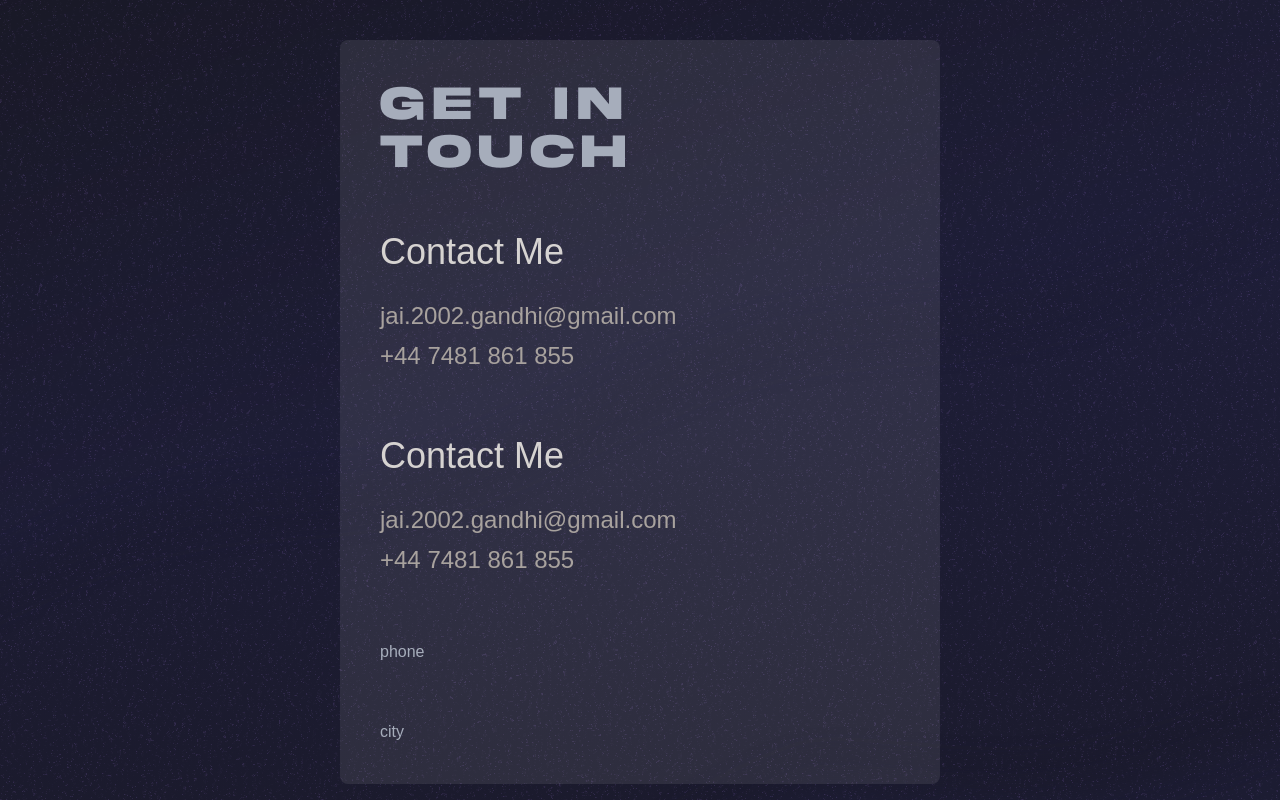
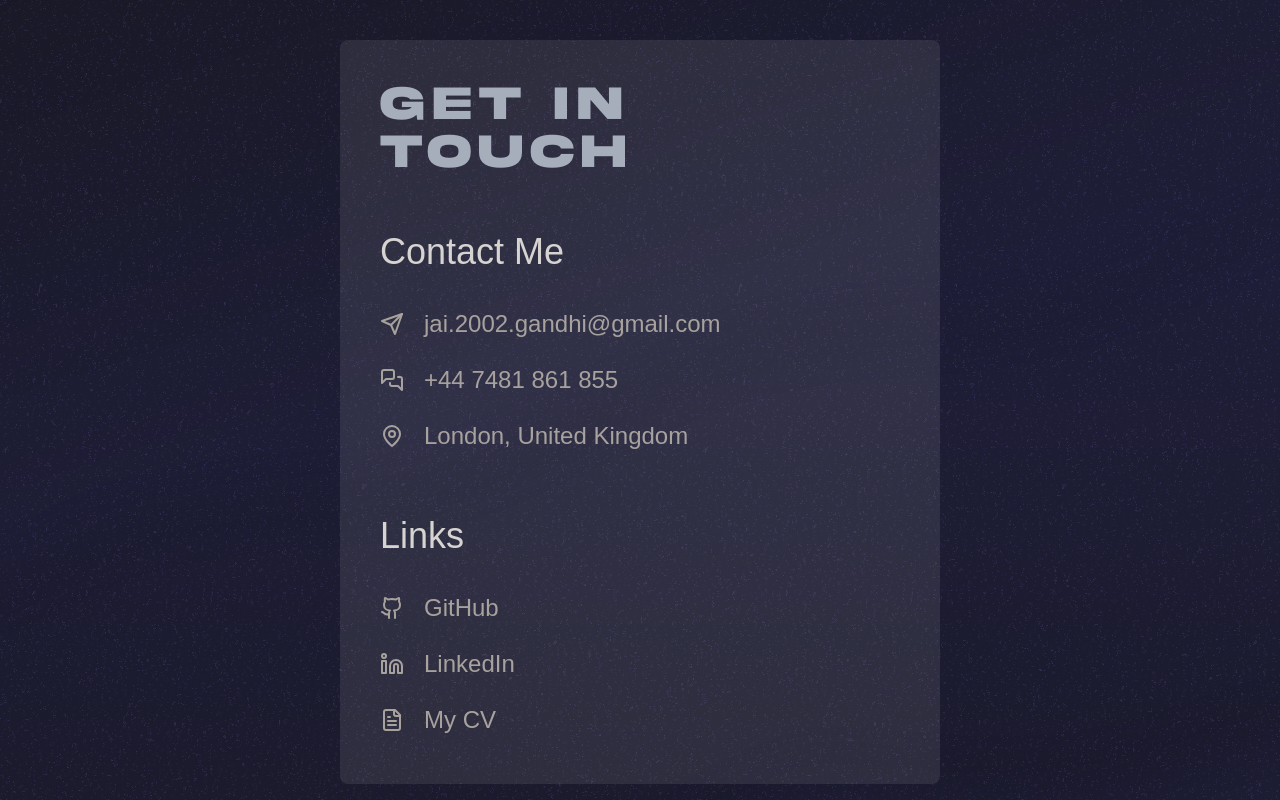
Before and after one commit to jg2002-j/JG-Portfolio, a React (Vite) app: page /contact in a window 1280 px wide. Shown: the top 800 px of the page. Built offline with nearby package versions, Linux system fonts and the light colour scheme; a web font is replaced by a local one.

Commit message:
contact page done

```diff
--- a/src/pages/ContactPage.jsx
+++ b/src/pages/ContactPage.jsx
@@ -1,6 +1,7 @@
 import React, { useState } from "react";
 import ContactForm from "../components/ContactForm";
 import FeedbackForm from "../components/FeedbackForm";
+import { Bug, Send, MessagesSquare, MapPin, Github, Linkedin, FileText } from "lucide-react";
 
 function ContactPage() {
 
@@ -20,27 +21,40 @@ function ContactPage() {
       }
    }
 
+   const loadBugReport = () => {
+      if (form == "feedback"){
+         return(
+            <div className="w-full bg-stone-300 bg-opacity-10 rounded-lg p-10 flex flex-col gap-2">
+            <h3 className="font-header text-stone-300 text-4xl mb-5">Found a Bug?</h3>
+               <a target="_blank" href="https://github.com/jg2002-j/react-portfolio/issues/new" className="max-w-fit text-stone-400 text-2xl ease-in-out duration-500 hover:bg-stone-300 hover:bg-opacity-10 hover:rounded-lg hover:px-5 py-2 flex items-center"><Bug className="inline me-5"/>Report it here!</a>
+               <p className="max-w-fit text-stone-400 text-lg py-2 flex items-center">Or include it in the FeedBack form.</p>
+            </div>
+         )
+      }
+   }
+
    const activeFormClasses = "bg-stone-600 bg-opacity-50 text-stone-200"
 
    return (
       <>
          <div className="min-h-dvh w-vw flex flex-col 2xl:flex-row-reverse justify-center items-center gap-10 p-10 2xl:px-[20vw]">
-            <div className="w-full bg-stone-300 bg-opacity-10 rounded-lg p-10 flex flex-col gap-14 max-w-[600px]">
-               <h2 className="text-5xl font-title tracking-widest">Get in Touch</h2>
-               <div className="flex flex-col gap-2">
-                  <h3 className="font-header text-stone-300 text-4xl mb-5">Contact Me</h3>
-                  <a href="mailto:jai.2002.gandhi@gmail.com" className="text-stone-400 text-2xl">jai.2002.gandhi@gmail.com</a>
-                  <a href="tel:+447481861855" className="text-stone-400 text-2xl">+44 7481 861 855</a>
-                  <p className="text-stone-400 text-2xl"></p>
+            <div className="flex flex-col max-w-[600px] w-full gap-10">
+               <div className="w-full bg-stone-300 bg-opacity-10 rounded-lg p-10 flex flex-col gap-14">
+                  <h2 className="text-5xl font-title tracking-widest">Get in Touch</h2>
+                  <div className="flex flex-col gap-2">
+                     <h3 className="font-header text-stone-300 text-4xl mb-5">Contact Me</h3>
+                     <a target="_blank" href="mailto:jai.2002.gandhi@gmail.com" className="max-w-fit text-stone-400 text-2xl ease-in-out duration-500 hover:bg-stone-300 hover:bg-opacity-10 hover:rounded-lg hover:px-5 py-2 flex items-center"><Send className="inline me-5"/>jai.2002.gandhi@gmail.com</a>
+                     <a target="_blank" href="https://wa.me/447481861855" className="max-w-fit text-stone-400 text-2xl ease-in-out duration-500 hover:bg-stone-300 hover:bg-opacity-10 hover:rounded-lg hover:px-5 py-2 flex items-center"><MessagesSquare className="inline me-5"/>+44 7481 861 855</a>
+                     <p className="max-w-fit text-stone-400 text-2xl py-2 flex items-center"><MapPin className="inline me-5" />London, United Kingdom</p>
+                  </div>
+                  <div className="flex flex-col gap-2">
+                     <h3 className="font-header text-stone-300 text-4xl mb-5">Links</h3>
+                     <a target="_blank" href="https://github.com/jg2002-j" className="max-w-fit text-stone-400 text-2xl ease-in-out duration-500 hover:bg-stone-300 hover:bg-opacity-10 hover:rounded-lg hover:px-5 py-2 flex items-center"><Github className="inline me-5"/>GitHub</a>
+                     <a target="_blank" href="https://www.linkedin.com/in/jg2002/" className="max-w-fit text-stone-400 text-2xl ease-in-out duration-500 hover:bg-stone-300 hover:bg-opacity-10 hover:rounded-lg hover:px-5 py-2 flex items-center"><Linkedin className="inline me-5"/>LinkedIn</a>
+                     <a target="_blank" href="https://www.dropbox.com/scl/fi/2y6z2e05ia477za2cebtz/JaiGandhiCV.pdf?rlkey=ssr2bkcj5l1xts5wliez85kol&dl=0" className="max-w-fit text-stone-400 text-2xl ease-in-out duration-500 hover:bg-stone-300 hover:bg-opacity-10 hover:rounded-lg hover:px-5 py-2 flex items-center"><FileText className="inline me-5"/>My CV</a>
+                  </div>
                </div>
-               <div className="flex flex-col gap-2">
-                  <h3 className="font-header text-stone-300 text-4xl mb-5">Contact Me</h3>
-                  <a href="mailto:jai.2002.gandhi@gmail.com" className="text-stone-400 text-2xl">jai.2002.gandhi@gmail.com</a>
-                  <a href="tel:+447481861855" className="text-stone-400 text-2xl">+44 7481 861 855</a>
-                  <p className="text-stone-400 text-2xl"></p>
-               </div>
-               <p>phone</p>
-               <p>city</p>
+               {loadBugReport()}
             </div>
             <div className="w-full lg:flex-grow rounded-lg">
                <button onClick={() => switchForms()} className="flex mb-10 border-2 border-stone-400 border-opacity-70 max-w-fit rounded-lg overflow-hidden">
```
